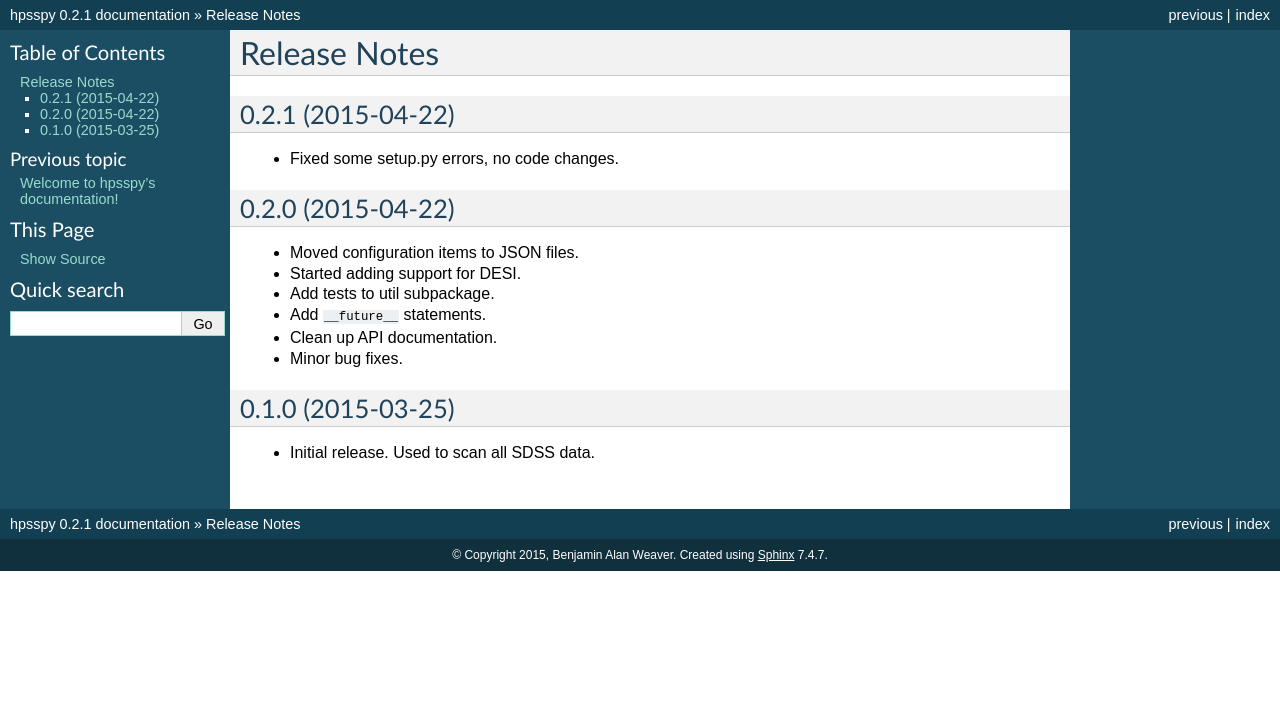
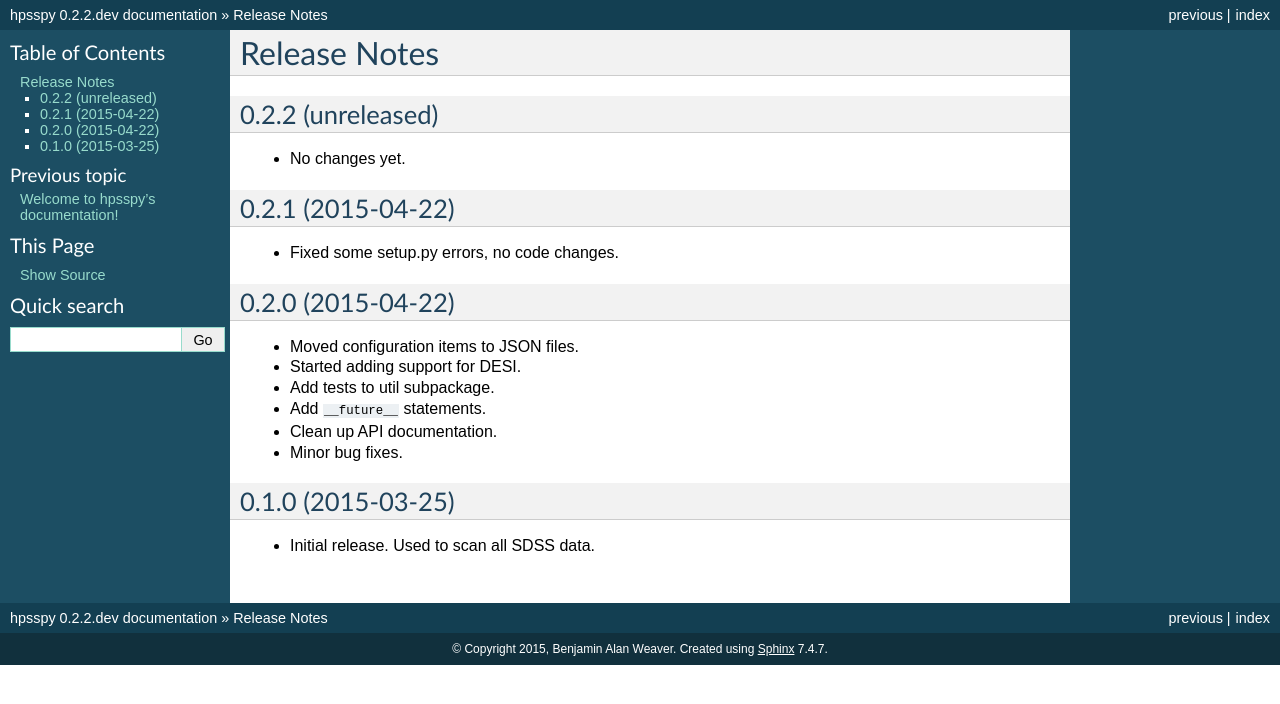
Before and after one commit to weaverba137/hpsspy, a Sphinx documentation site: the page built from doc/changes.rst, in a window 1280 px wide. Shown: the top 704 px of the page. Built offline with Sphinx 7.4.7, drawn with Linux system fonts in a browser that asks for light colours.

Commit message:
ready for further development

```diff
--- a/doc/changes.rst
+++ b/doc/changes.rst
@@ -1,6 +1,11 @@
 =============
 Release Notes
 =============
+
+0.2.2 (unreleased)
+------------------
+
+* No changes yet.
 
 0.2.1 (2015-04-22)
 ------------------
--- a/hpsspy/__init__.py
+++ b/hpsspy/__init__.py
@@ -30,4 +30,4 @@ from . import util
 #
 #
 #
-__version__ = '0.2.1'
+__version__ = '0.2.2.dev'
```
